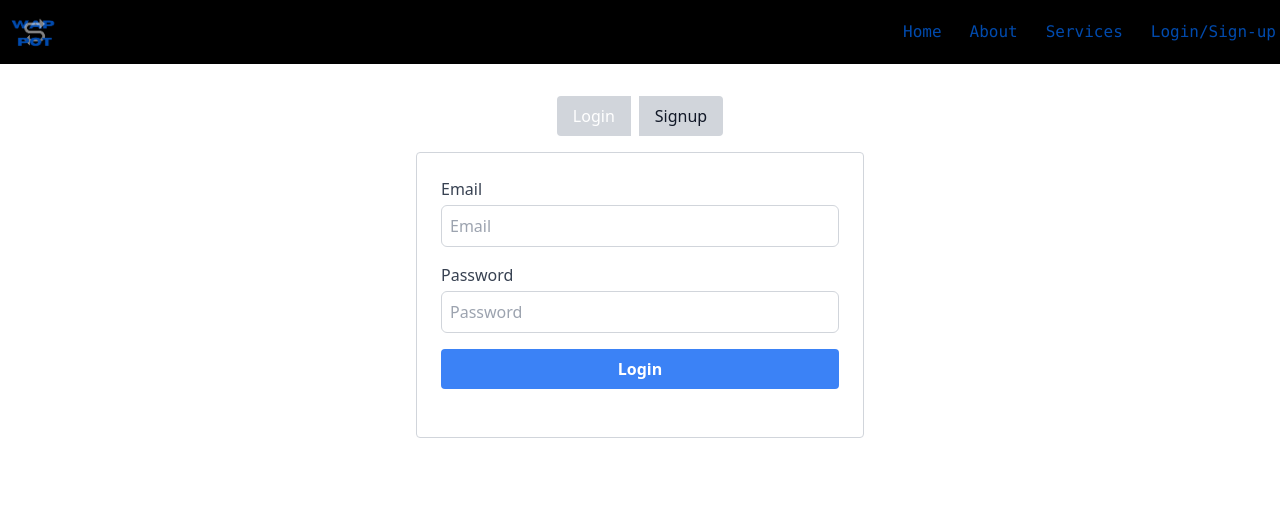
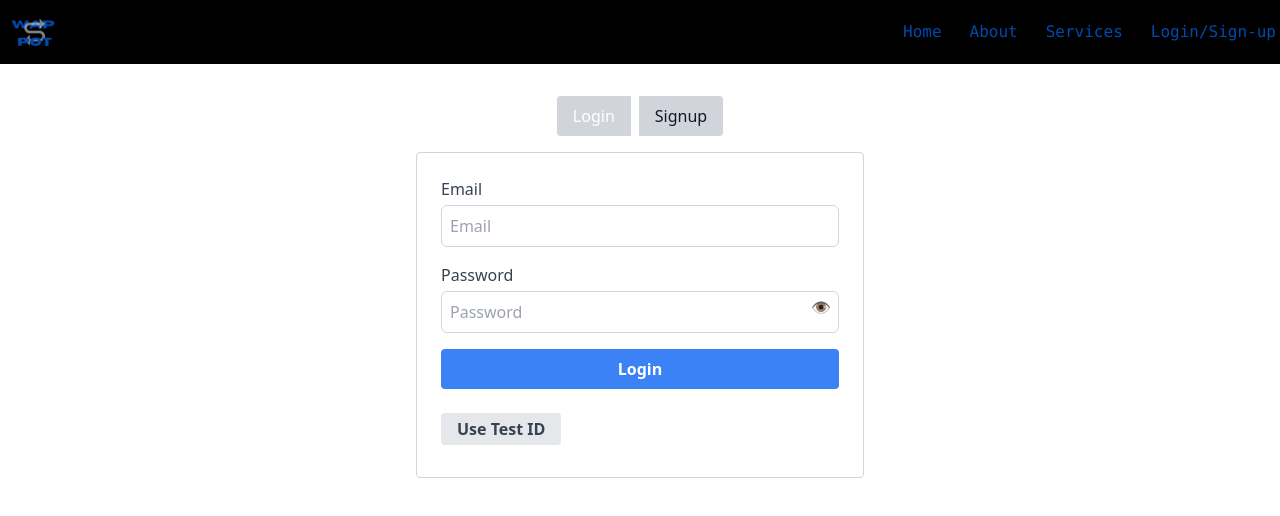
Before and after one commit to vishalpatil20/SwapSpot, a React (Vite) app in the folder frontend/: page /Login in a window 1280 px wide. Shown: the top 516 px of the page. Built offline with nearby package versions, Linux system fonts and the light colour scheme.

Commit message:
Error page changes

```diff
--- a/frontend/src/ErrorPage.jsx
+++ b/frontend/src/ErrorPage.jsx
@@ -1,19 +1,19 @@
 import { Link, useRouteError } from "react-router-dom";
+import errorI from "./assets/error.png";
 
 export default function ErrorPage() {
   const error = useRouteError();
   console.error(error);
 
   return (
-    <div id="error-page" className="">
-      <h1>Oops!</h1>
-      <p>Sorry, an unexpected error has occurred.</p>
-      <p>
-        <i>{error.statusText || error.message}</i>
-      </p>
-      <button className="bg-[#004AAD] text-black">
+    <div id="error-page" className="flex flex-col items-center justify-center h-screen">
+      <img src={errorI} alt="Error" className="mb-4 h-20" />
+      <h1 className="text-4xl font-bold mb-2">Oops!</h1>
+      <p className="text-lg text-center mb-4">Sorry, an unexpected error has occurred.</p>
+      <p className="italic text-gray-700 mb-4">{error.statusText || error.message}</p>
+      <button className="bg-blue-500 hover:bg-blue-700 text-white py-2 px-4 rounded">
         <Link to="/">Go back to Home</Link>
-        </button>
+      </button>
     </div>
   );
 }
--- a/frontend/src/components/Login.jsx
+++ b/frontend/src/components/Login.jsx
@@ -4,6 +4,9 @@ import axios from "axios";
 function Login({ setSuccessMessage, setErrorMessage }) {
   const [loginEmail, setLoginEmail] = useState("");
   const [loginPassword, setLoginPassword] = useState("");
+  const [showTestId, setShowTestId] = useState(false);
+  const testEmail = "testuser@gmail.com";
+  const testPassword = "testpassword";
 
   const handleLoginSubmit = async (e) => {
     e.preventDefault();
@@ -20,6 +23,15 @@ function Login({ setSuccessMessage, setErrorMessage }) {
       setErrorMessage("Login Failed. Please try again.");
       console.error("Login Failed:", error);
     }
+  };
+
+  const handleToggleTestId = () => {
+    setShowTestId(!showTestId);
+  };
+
+  const handleUseTestId = () => {
+    setLoginEmail(testEmail);
+    setLoginPassword(testPassword);
   };
 
   return (
@@ -42,8 +54,9 @@ function Login({ setSuccessMessage, setErrorMessage }) {
         <label htmlFor="login-password" className="block text-gray-700">
           Password
         </label>
+        <div className="relative">
           <input
-          type="password"
+            type={showTestId ? "text" : "password"}
             id="login-password"
             placeholder="Password"
             value={loginPassword}
@@ -51,6 +64,13 @@ function Login({ setSuccessMessage, setErrorMessage }) {
             required
             className="mt-1 p-2 w-full rounded-md border border-gray-300 focus:outline-none focus:border-blue-500"
           />
+          <span
+            onClick={handleToggleTestId}
+            className="absolute top-0 right-0 m-2 cursor-pointer text-gray-400"
+          >
+            &#128065;
+          </span>
+        </div>
       </div>
       <div className="mb-6">
         <button
@@ -60,6 +80,15 @@ function Login({ setSuccessMessage, setErrorMessage }) {
           Login
         </button>
       </div>
+      <div className="mb-2">
+        <button
+          type="button"
+          onClick={handleUseTestId}
+          className="bg-gray-200 hover:bg-gray-300 text-gray-700 font-bold py-1 px-4 rounded focus:outline-none focus:shadow-outline"
+        >
+          Use Test ID
+        </button>
+      </div>
     </form>
   );
 }
```
Also changed, not shown: 2 other files (tests, documents, lock files or other folders). Lines whose indentation alone changed are shown as unchanged.
